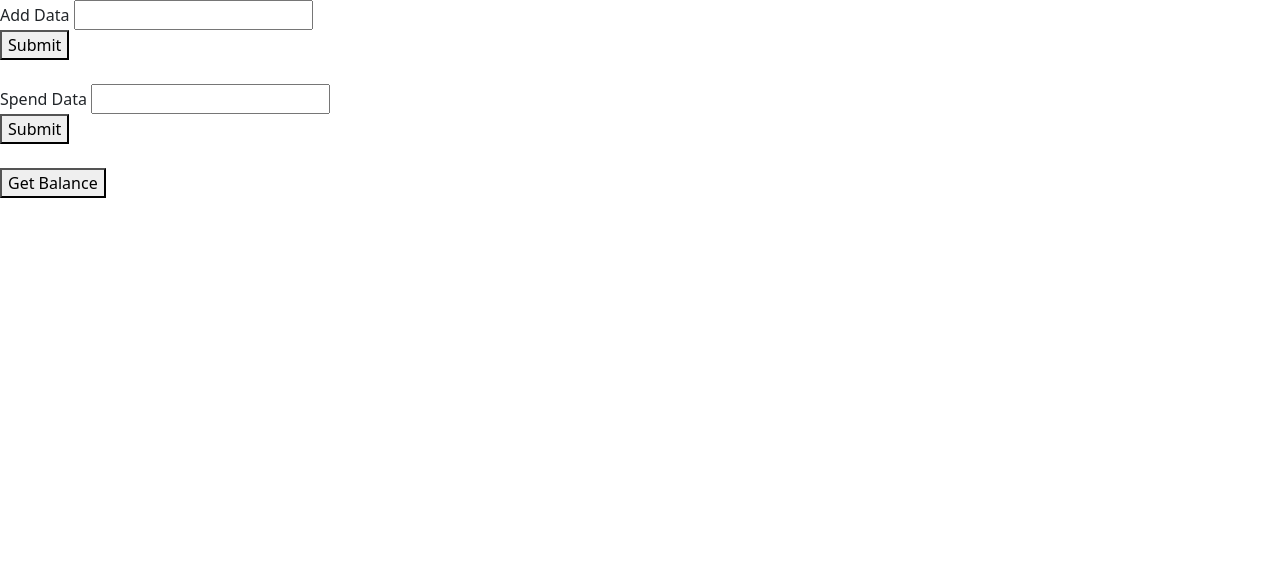
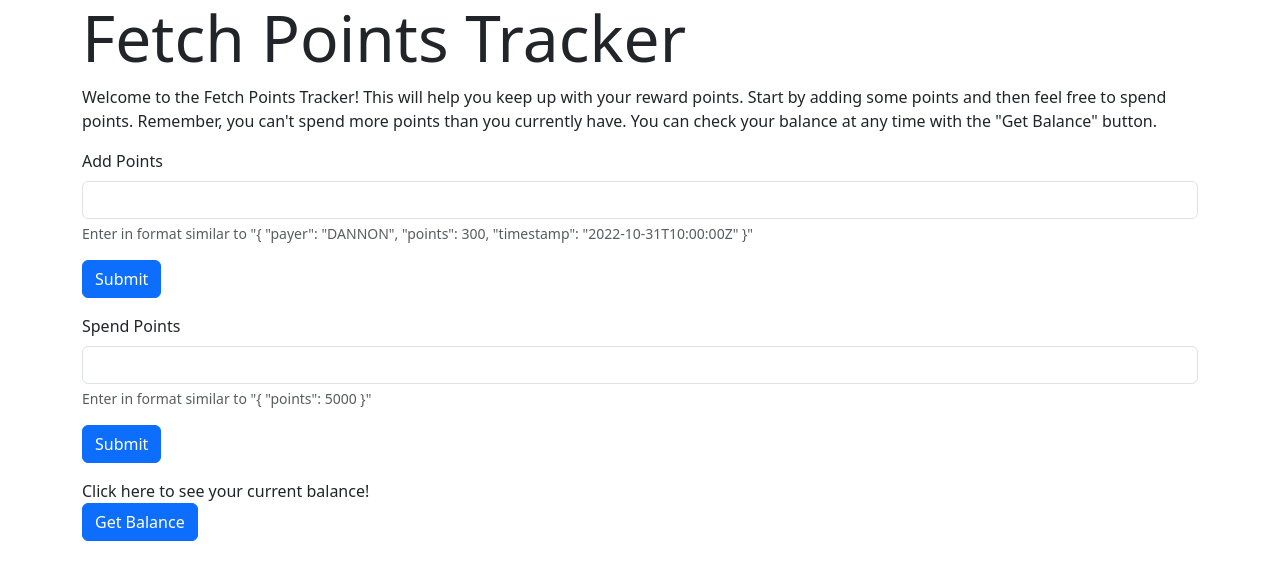
Before and after one commit to evanpaddock/points-tracker-app, a Flask app: page / in a window 1280 px wide. Shown: the top 580 px of the page. Run offline with Flask 3, Linux system fonts and the light colour scheme.

Commit message:
program done

```diff
--- a/app.py
+++ b/app.py
@@ -15,31 +15,35 @@ def spend_points(points_to_spend):
 
     total_points -= points_to_spend
 
+    transactions.sort(key=itemgetter("timestamp"))
+
     message = []
-    transactions_copy = transactions
-    for item in transactions_copy:
-        item["timestamp"] = datetime.strptime(item["timestamp"], "%Y-%m-%dT%H:%M:%SZ")
-
-    transactions_sorted_by_timestamp = sorted(
-        transactions_copy, key=itemgetter("timestamp")
-    )
 
     index = 0
 
     while points_to_spend != 0:
-        payer_points = transactions_sorted_by_timestamp[index]["points"]
-        payer = transactions_sorted_by_timestamp[index]["payer"]
-        if payer_points < points_to_spend:
-            remainder = payer_points - points_to_spend
-            points = -transactions_sorted_by_timestamp[index]["points"]
-        else:
-            points = -points_to_spend
-            points_to_spend -= payer_points
+        current_payer_points = transactions[index]["points"]
+        current_payer = transactions[index]["payer"]
+        if current_payer_points < points_to_spend:
+            # Points for message are equal to the negative of points
+            points_spent = -current_payer_points
+            # Subtracts current points from points being spent
+            points_to_spend -= current_payer_points
+            # Remining points = 0 since points being spend > current points
             remainder = 0
 
-        message.append({"payer": payer, "points": points})
+        else:
+            # All remaining points being spent are used up here so points for message is the opposite of it
+            points_spent = -points_to_spend
+            # Should equal zero to end loop
+            points_to_spend = 0
+            # remainder to assign back to payer
+            remainder = current_payer_points - points_to_spend
 
-        transactions_sorted_by_timestamp[index]["points"] = remainder
+        transactions[index]["points"] = remainder
+
+        message.append({"payer": current_payer, "points": points_spent})
+
         index += 1
 
     return message
@@ -47,31 +51,36 @@ def spend_points(points_to_spend):
 
 def add_points(payer, points_to_add, timestamp):
     global total_points
+    # Adds new transaction to total points
     total_points += points_to_add
 
+    # adds the new transaction
     transactions.append(
         {"payer": payer, "points": points_to_add, "timestamp": timestamp}
     )
 
 
 def get_points_by_payer():
-    transactions_by_payers = sorted(transactions, key=itemgetter("payer"))
+    global transactions
+    transactions.sort(key=itemgetter("payer"))
     points_by_payer = []
 
-    payer = transactions_by_payers[0]["payer"]
-    points = transactions_by_payers[0]["points"]
+    current_payer = transactions[0]["payer"]
+    current_total_points = transactions[0]["points"]
     index = 1
 
-    while index < len(transactions_by_payers):
-        if payer == transactions_by_payers[index]["payer"]:
-            points += transactions_by_payers[index]["points"]
+    while index < len(transactions):
+        if current_payer == transactions[index]["payer"]:
+            current_total_points += transactions[index]["points"]
         else:
-            points_by_payer.append({"payer": payer, "points": points})
-            payer = transactions_by_payers[index]["payer"]
-            points = transactions_by_payers[index]["points"]
+            points_by_payer.append(
+                {"payer": current_payer, "points": current_total_points}
+            )
+            current_payer = transactions[index]["payer"]
+            current_total_points = transactions[index]["points"]
         index += 1
 
-    points_by_payer.append({"payer": payer, "points": points})
+    points_by_payer.append({"payer": current_payer, "points": current_total_points})
 
     return points_by_payer
 
@@ -85,11 +94,22 @@ def welcome():
 # Route to add transactions
 @app.route("/add", methods=["POST"])
 def add():
+
+    # Example Transactions to add
+    # { "payer": "DANNON", "points": 300, "timestamp": "2022-10-31T10:00:00Z" }
+    # { "payer": "UNILEVER", "points": 200, "timestamp": "2022-10-31T11:00:00Z" }
+    # { "payer": "DANNON", "points": -200, "timestamp": "2022-10-31T15:00:00Z" }
+    # { "payer": "MILLER COORS", "points": 10000, "timestamp": "2022-11-01T14:00:00Z" }
+    # { "payer": "DANNON", "points": 1000, "timestamp": "2022-11-02T14:00:00Z" }
+
     try:
-        data = json.loads(request.form["text"])
+        # Gets the data submitted in the add form
+        data = json.loads(request.form["data"])
+
+        # gets the different items needed to add a transactions and parses them into the needed format for the system to use.
         payer = data["payer"]
         points = int(data["points"])
-        timestamp = data["timestamp"]
+        timestamp = datetime.strptime(data["timestamp"], "%Y-%m-%dT%H:%M:%SZ")
 
         if points > 0:
             add_points(payer, points, timestamp)
@@ -104,7 +124,7 @@ def add():
 def spend():
     global total_points
     try:
-        data = json.loads(request.form["text"])
+        data = json.loads(request.form["data"])
 
         points = data["points"]
         if points > total_points:
@@ -119,8 +139,10 @@ def spend():
 # Route to spend points
 @app.route("/balance", methods=["GET"])
 def balance():
-    message = get_points_by_payer()
-    return message, 200
+    if len(transactions) != 0:
+        message = get_points_by_payer()
+        return message, 200
+    return "You have not added any transactions yet.", 400
 
 
 if __name__ == "__main__":
--- /dev/null
+++ b/summary.txt
@@ -0,0 +1,6 @@
+1. Why did you choose the tools, libraries, and language you used for the coding exercise?
+I chose Python as my language. I have more experience with full stack web developement using c# for the backend, but since
+it was not necessarily listed (most similar to Java), I took the safe route. Also, I am learning Python currently for data
+science purposes, so I wanted to challenge myself to apply my knowledge of building c# apis to learn how to use Flask to
+build a simple Python web app. Flask was perfect for this because it is a microframework for web applications.
+I chose to use itemgetter because it is easier to read then a lambda function when sorting.
--- a/templates/index.html
+++ b/templates/index.html
@@ -12,24 +12,63 @@
     />
   </head>
   <body>
+    <div class="jumbotron">
+      <div class="container">
+        <h1 class="display-3">Fetch Points Tracker</h1>
+        <p>
+          Welcome to the Fetch Points Tracker! This will help you keep up with
+          your reward points. Start by adding some points and then feel free to
+          spend points. Remember, you can't spend more points than you currently
+          have. You can check your balance at any time with the "Get Balance"
+          button.
+        </p>
+      </div>
+    </div>
+    <main role="main">
+      <div class="container">
         <form method="POST" action="/add">
-      <label for="text">Add Data</label>
-      <input type="text" id="text" name="text" required />
-      <br />
-      <button type="submit">Submit</button>
+          <div class="mb-3 mt-3">
+            <label for="add-data-form" class="form-label">Add Points</label>
+            <input
+              required
+              name="data"
+              type="text"
+              class="form-control"
+              id="add-data-form"
+              aria-describedby="add-data"
+            />
+            <div id="add-data" class="form-text">
+              Enter in format similar to "{ "payer": "DANNON", "points": 300,
+              "timestamp": "2022-10-31T10:00:00Z" }"
+            </div>
+          </div>
+          <button type="submit" class="btn btn-primary">Submit</button>
         </form>
-    <br />
         <form method="POST" action="/spend">
-      <label for="text">Spend Data</label>
-      <input type="text" id="text" name="text" required />
-      <br />
-      <button type="submit">Submit</button>
+          <div class="mb-3 mt-3">
+            <label for="spend-data-form" class="form-label">Spend Points</label>
+            <input
+              required
+              name="data"
+              type="text"
+              class="form-control"
+              id="spend-data-form"
+              aria-describedby="spend-data"
+            />
+            <div id="spend-data" class="form-text">
+              Enter in format similar to "{ "points": 5000 }"
+            </div>
+          </div>
+          <button type="submit" class="btn btn-primary">Submit</button>
         </form>
-    <br />
         <form method="GET" action="/balance">
-      <button type="submit">Get Balance</button>
+          <div class="mb-3 mt-3">
+            <div>Click here to see your current balance!</div>
+            <button type="submit" class="btn btn-primary">Get Balance</button>
+          </div>
         </form>
-    <br />
+      </div>
+    </main>
     <script
       src="https://cdn.jsdelivr.net/npm/bootstrap@5.3.2/dist/js/bootstrap.bundle.min.js"
       integrity="sha384-C6RzsynM9kWDrMNeT87bh95OGNyZPhcTNXj1NW7RuBCsyN/o0jlpcV8Qyq46cDfL"
```
Lines whose indentation alone changed are shown as unchanged.
